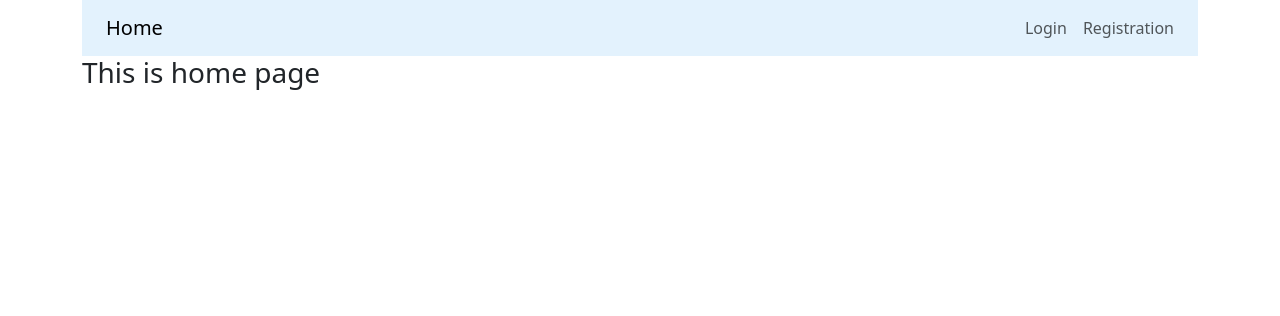
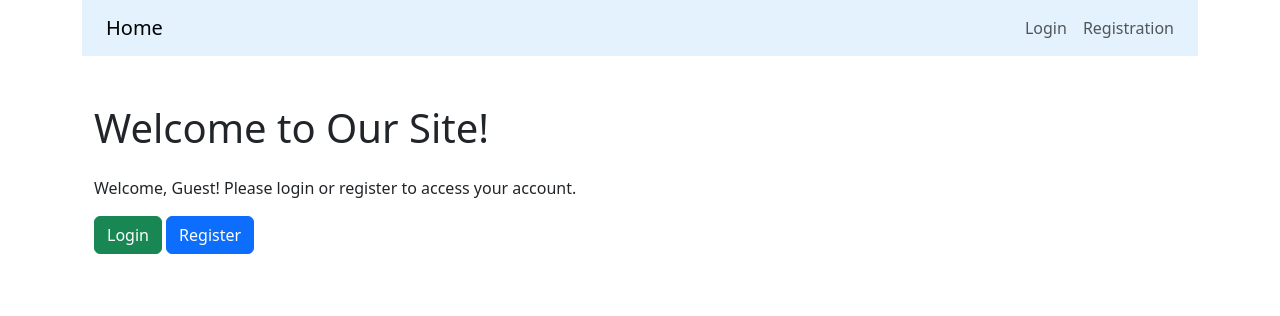
Before and after one commit to Kazi-Jahedul-Kawser/Authentication, a Django app: page / in a window 1280 px wide. Shown: the top 316 px of the page. Run offline with Django 5.2, Linux system fonts and the light colour scheme; some libraries are stand-ins or nearby versions.

Commit message:
something updated

```diff
--- a/user/templates/home.html
+++ b/user/templates/home.html
@@ -1,7 +1,19 @@
 {% extends "base.html" %}
 {% load static %}
-{% block title %}{{type}}{% endblock title %}
+{% load crispy_forms_tags %}
+{% block title %}Home{% endblock title %}
 {% block content %}
-{% load crispy_forms_tags %}
-<h3>This is home page</h3>
+<div class="container mt-5">
+    <h1 class="mb-4">Welcome to Our Site!</h1>
+
+    {% if user.is_authenticated %}
+        <p>Hello, {{ user.username }}! You are logged in.</p>
+        <a href="{% url 'profile' %}" class="btn btn-primary">Go to Profile</a>
+        <a href="{% url 'logout' %}" class="btn btn-danger">Logout</a>
+    {% else %}
+        <p>Welcome, Guest! Please login or register to access your account.</p>
+        <a href="{% url 'login' %}" class="btn btn-success">Login</a>
+        <a href="{% url 'registration' %}" class="btn btn-primary">Register</a>
+    {% endif %}
+</div>
 {% endblock content %}
```
Also changed, not shown: db.sqlite3.
